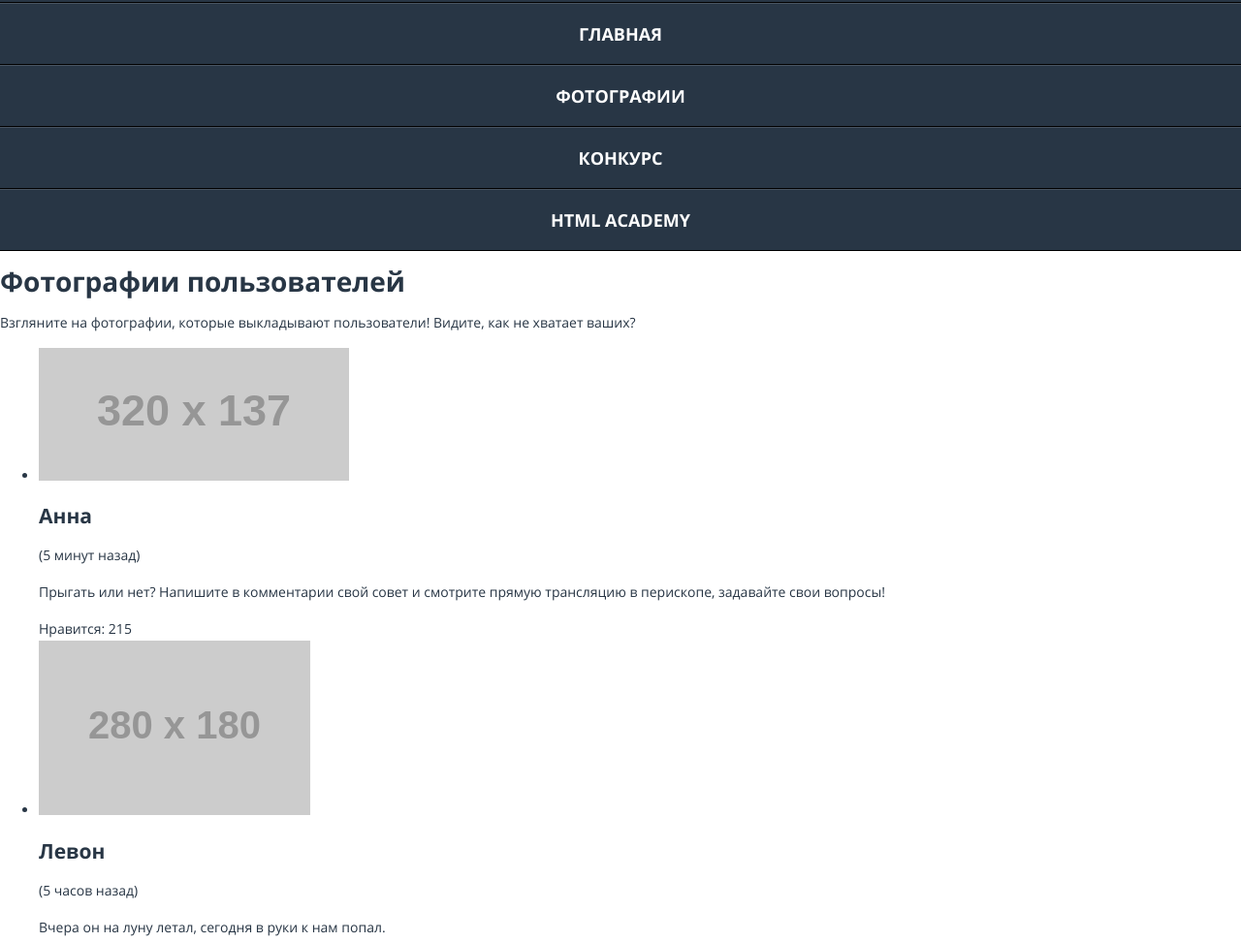
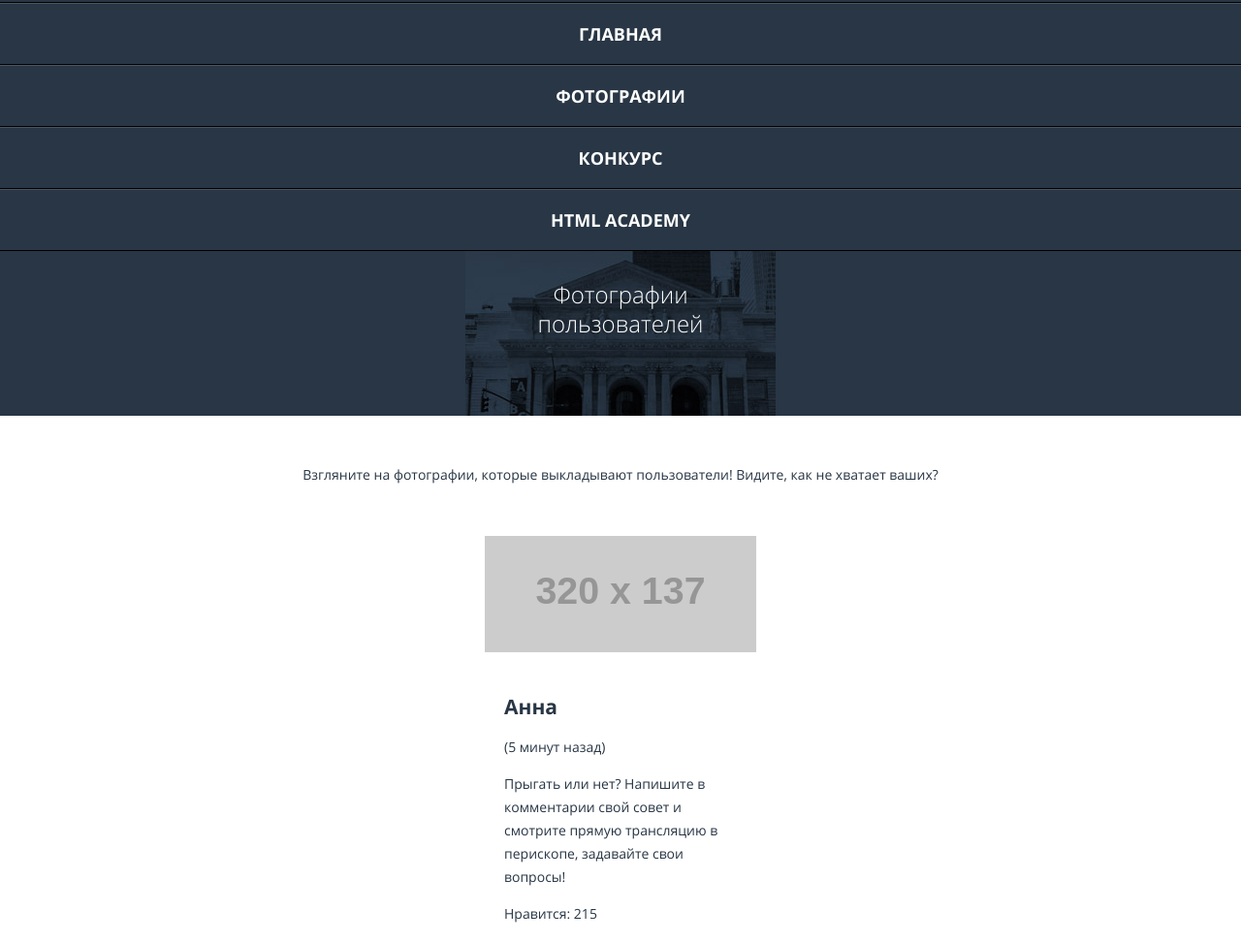
Before and after one commit to nookimy/pink, a website: page source/photo.html in a window 1280 px wide. Shown: the part 63-1035 px from the top of the page at 97% size. Drawn offline with nearby package versions, Linux system fonts and the light colour scheme; files that its build step writes are made by us from their sources; placeholder pictures from the web are drawn by us.

Commit message:
Верстка с препроцессором блока заголовка в галлерее

```diff
--- /dev/null
+++ b/source/less/blocks/gallery.less
@@ -0,0 +1,30 @@
+.gallery {
+  padding-top: 46px;
+}
+
+.gallery__intro {
+  padding-left: 35px;
+  padding-right: 35px;
+  margin: 0 auto 48px;
+  font-size: 14px;
+  line-height: 30px;
+  text-align: center;
+}
+
+.gallery__wrapper {
+  width: 320px;
+  padding-left: 20px;
+  padding-right: 20px;
+  margin: 0 auto;
+}
+
+.gallery__list {
+  display: flex;
+  flex-wrap: wrap;
+  .reset-list;
+}
+
+.gallery-item__wrapper {
+  padding: 20px;
+
+}
--- a/source/less/blocks/intro.less
+++ b/source/less/blocks/intro.less
@@ -25,4 +25,18 @@
     margin-left: auto;
     margin-right: auto;
   }
+
+  &--header {
+    min-height: 170px;
+    padding-top: 30px;
+    padding-bottom: 30px;
+  }
 }
+
+.intro__title {
+  font-size: 24px;
+  line-height: 30px;
+  font-weight: 300;
+  margin: 0;
+  text-align: center;
+}
--- a/source/less/style.less
+++ b/source/less/style.less
@@ -13,3 +13,4 @@
 @import "blocks/download";
 @import "blocks/button";
 @import "blocks/features";
+@import "blocks/gallery";
--- a/source/photo.html
+++ b/source/photo.html
@@ -34,11 +34,16 @@
 
     <main class="page-main">
 
-      <h1 class="page-main__title">Фотографии пользователей</h1>
+      <section class="intro">
+        <div class="intro__wrapper intro__wrapper--header">
+          <h1 class="intro__title">Фотографии пользователей</h1>
+        </div>
+      </section>
 
       <section class="gallery">
         <p class="gallery__intro">Взгляните на фотографии, которые выкладывают пользователи! Видите, как не хватает ваших?</p>
 
+        <div class="gallery__wrapper">
           <ul class="gallery__list">
             <li class="gallery-item">
               <a class="gallery-item__link" href="http://placehold.it/320x140">
@@ -118,6 +123,9 @@
               </div>
             </li>
           </ul>
+        </div>
+
+
       </section>
     </main>
     <footer class="page-footer">
```
Also changed, not shown: source/index.html (+3 -4 lines). Lines whose indentation alone changed are shown as unchanged.
